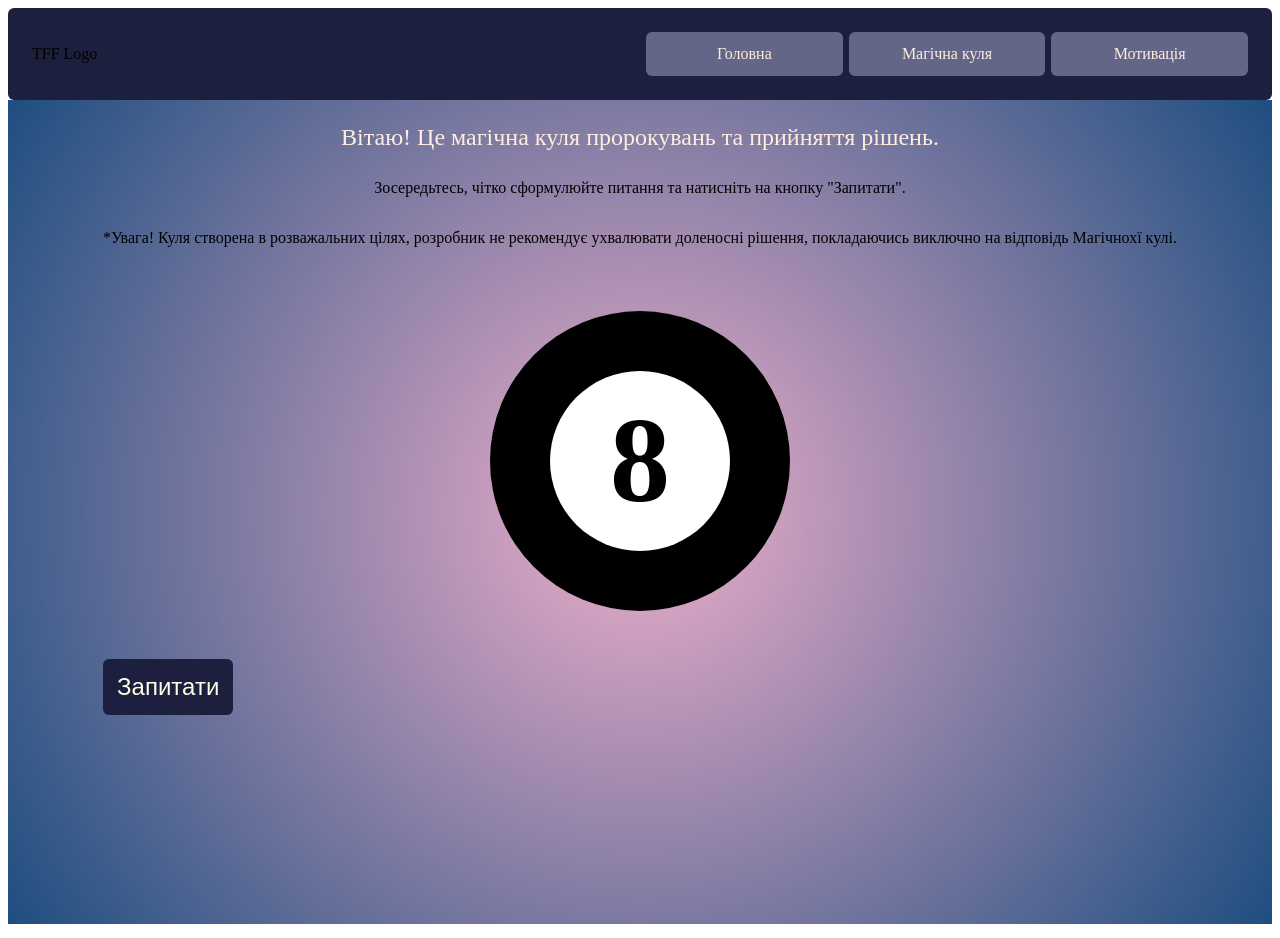
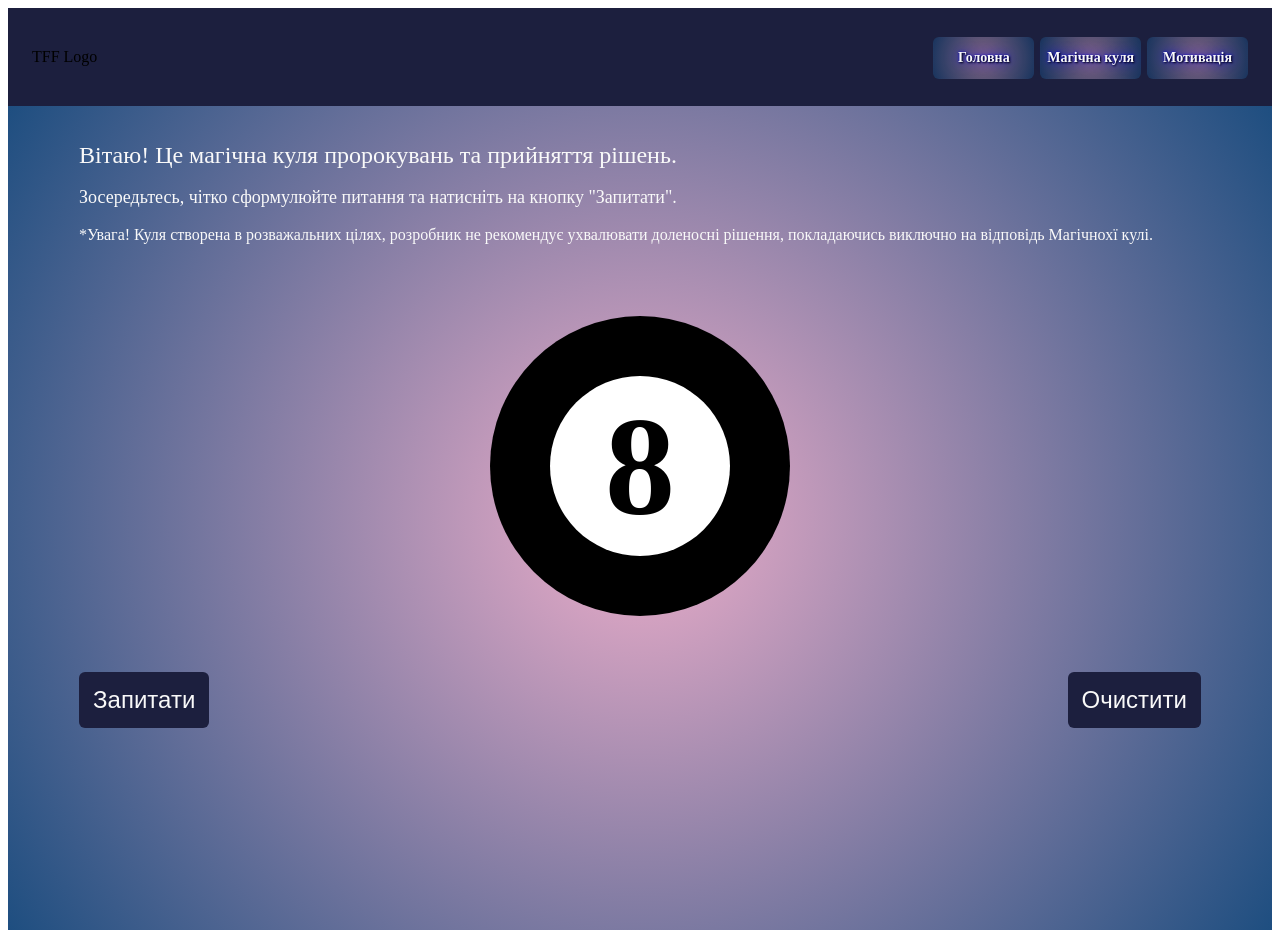
Before and after one commit to Valeriia789/time-for-fun-react, a React (Create React App) app: page /ball in a window 1280 px wide. Built offline with nearby package versions, Linux system fonts and the light colour scheme.

Commit message:
MegicBall reset button

```diff
--- a/src/components/MagicBall/MagicBall.jsx
+++ b/src/components/MagicBall/MagicBall.jsx
@@ -2,12 +2,15 @@ import { useState } from "react";
 
 import {
   MainContainer,
+  DescriptionContainer,
   StyledTitle,
+  StyledText,
   BallContainer,
   BallBlack,
   BallWhite,
   BallTextContainer,
   EightContainer,
+  ButtonsContainer,
   StyledButton,
 } from "./MagicBall.styled";
 
@@ -46,21 +49,28 @@ export const MagicBall = () => {
     setAnswer(answers[answerIndex]);
   };
 
+  const resetAnswer = (e) => {
+    e.preventDefault();
+    setAnswer("");
+  };
+
   return (
     <>
       <MainContainer>
+        <DescriptionContainer>
           <StyledTitle>
             Вітаю! Це магічна куля пророкувань та прийняття рішень.
           </StyledTitle>
-        <p>
+          <StyledText>
             Зосередьтесь, чітко сформулюйте питання та натисніть на кнопку
             "Запитати".
-        </p>
+          </StyledText>
           <p>
             *Увага! Куля створена в розважальних цілях, розробник не рекомендує
             ухвалювати доленосні рішення, покладаючись виключно на відповідь
             Магічнохї кулі.
           </p>
+        </DescriptionContainer>
         <BallContainer>
           <BallBlack>
             <BallWhite>
@@ -70,7 +80,10 @@ export const MagicBall = () => {
             </BallWhite>
           </BallBlack>
         </BallContainer>
+        <ButtonsContainer>
           <StyledButton onClick={getAnswer}>Запитати</StyledButton>
+          <StyledButton onClick={resetAnswer}>Очистити</StyledButton>
+        </ButtonsContainer>
       </MainContainer>
     </>
   );
--- a/src/components/MagicBall/MagicBall.styled.jsx
+++ b/src/components/MagicBall/MagicBall.styled.jsx
@@ -7,25 +7,25 @@ export const MainContainer = styled.div`
   justify-content: center;
 `;
 
+export const DescriptionContainer = styled.div`
+  width: 100%;
+
+  padding: 24px;
+  color: rgb(249, 249, 249);
+`;
+
 export const StyledTitle = styled.h2`
   margin: 0;
-  padding: 12px;
 
-  border-radius: 6px;
+  font-weight: 400;
+`;
 
-  font-size: 24px;
-  font-weight: 400;
-  color: #ffeddf;
+export const StyledText = styled.p`
+  font-size: 18px;
 `;
 
 export const BallContainer = styled.div`
-  /* display: flex;
-  flex-direction: column; */
-  /* align-items: center;
-  justify-content: center; */
-
-  margin-top: 24px;
-  padding: 24px;
+  padding: 32px;
 `;
 
 export const BallBlack = styled.div`
@@ -64,21 +64,28 @@ export const BallTextContainer = styled.div`
 `;
 
 export const EightContainer = styled.div`
-  font-size: 120px;
+  font-size: 140px;
   font-weight: 600;
+`;
+
+export const ButtonsContainer = styled.div`
+  display: flex;
+  justify-content: space-between;
+
+  width: 100%;
+  padding: 24px;
 `;
 
 export const StyledButton = styled.button`
   width: fit-content;
-  margin-top: 24px;
 
-  margin-right: auto;
   padding: 12px;
 
   border-radius: 6px;
   border-color: transparent;
   background-color: rgb(28, 31, 62);
+
   font-size: 24px;
   font-weight: 400;
-  color: #FFFEE6;
+  color: rgb(249, 249, 249);
 `;
--- a/src/components/SharedLayout/SharedLayout.jsx
+++ b/src/components/SharedLayout/SharedLayout.jsx
@@ -7,7 +7,7 @@ export const SharedLayout = () => {
     <>
 
         <Header>
-          <div>TFF Logo</div>
+          <div><p>TFF Logo</p></div>
           <NavMenu>
             <StyledNavLink to="/" end>
               Головна
--- a/src/components/SharedLayout/SharedLayout.styled.jsx
+++ b/src/components/SharedLayout/SharedLayout.styled.jsx
@@ -5,16 +5,15 @@ export const HeaderContainer = styled.div``;
 
 export const Header = styled.header`
   max-width: 100%;
-
-  display: grid;
-  grid-template-columns: repeat(2, 1fr);
-  gap: 12px;
+  display: flex;
+  flex-wrap: wrap;
+  flex-direction: row;
+  justify-content: space-between;
 
   align-items: baseline;
 
   padding: 24px;
   /* border: 6px solid transparent; */
-  border-radius: 6px;
 
   background: rgb(28, 31, 62);
 `;
@@ -34,10 +33,16 @@ export const StyledNavLink = styled(NavLink)`
   border: 1px solid transparent;
   border-radius: 6px;
 
-  background-color: #bcc1e171;
+  font-size: 14px;
+  font-weight: 600;
+  text-decoration: none;
+  text-shadow: 1px 1px 2px black, 0 0 1em blue, 0 0 0.2em blue;
+  color: rgb(249, 249, 249);
 
-  font-size: 16px;
-  font-weight: 500;
-  text-decoration: none;
-  color: #ffeddf;
+  background: rgb(238, 174, 202);
+  background: radial-gradient(
+    circle,
+    rgba(238, 174, 202, 0.5) 0%,
+    rgba(30, 78, 128, 0.5) 97%
+  );
 `;
```
Lines whose indentation alone changed are shown as unchanged.
